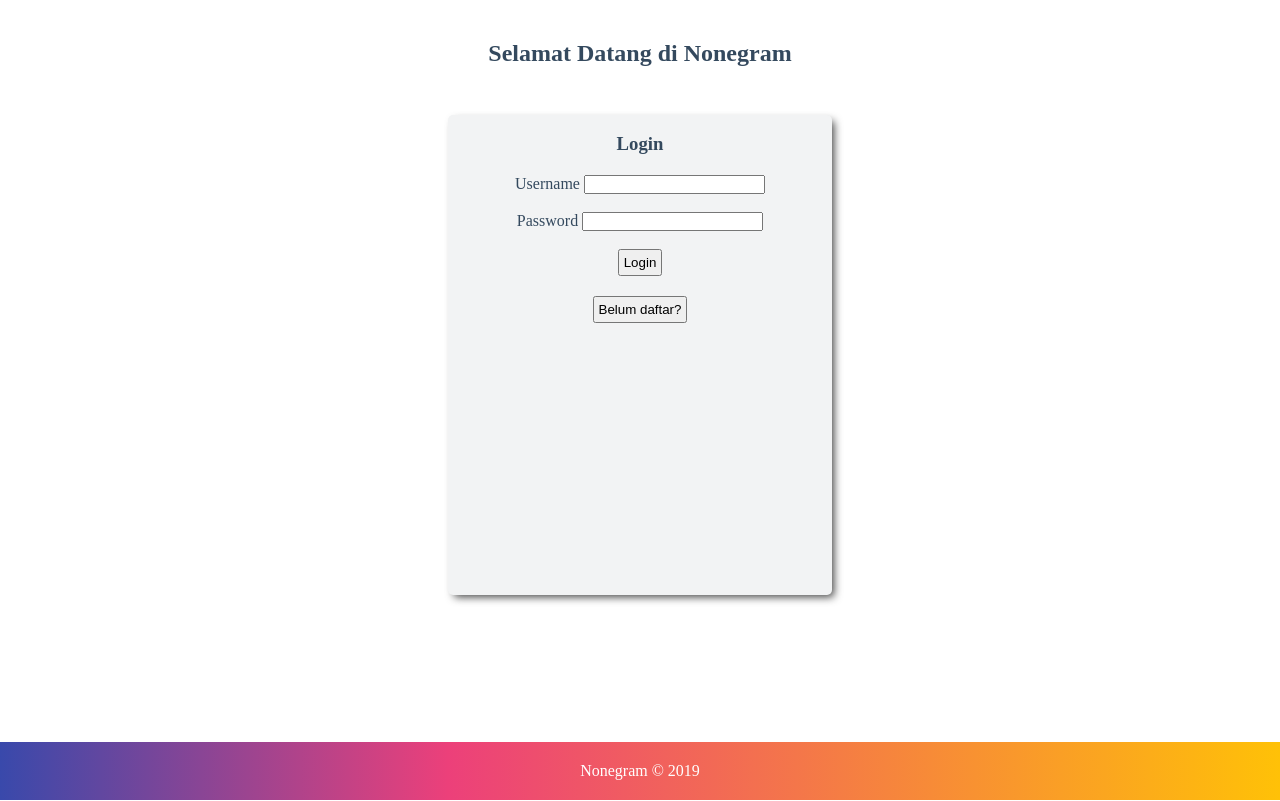
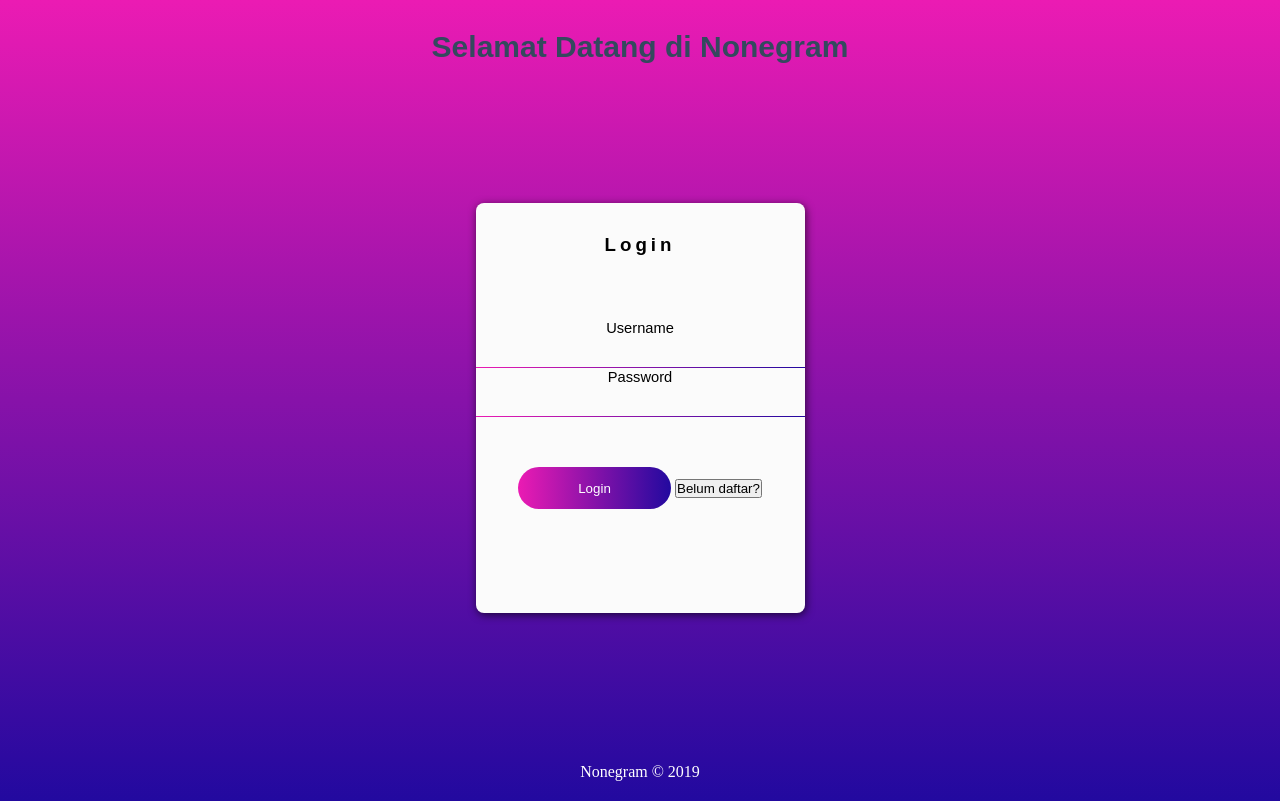
Before and after one commit to faizalv/nonegram, a PHP site: page / in a window 1280 px wide. Run offline with PHP 8.4, Linux system fonts and the light colour scheme.

Commit message:
merubah desian form login dan form daftar v.02

```diff
--- a/asset/style.css
+++ b/asset/style.css
@@ -17,7 +17,9 @@ html, body {
 .main-section {
     text-align: center;
     /*color: #fff;*/
-    background-color: #fff;
+
+    background: -webkit-linear-gradient(bottom, #22099F, #EB1BB3);
+    background-repeat: no-repeat;
     min-height: 100vh;
     overflow: hidden;
     display: block;
@@ -26,30 +28,63 @@ html, body {
 
 header {
     text-align: center;
-    padding-top: 20px;
+    padding-top: 10px;
     padding-bottom: 20px;
+    font-family: "Raleway", sans-serif;
+    font-size: 20px;
+
+}
+label {
+  font-family: "Raleway", sans-serif;
+  font-size: 11pt;
+  text-align: left;
 }
 
 #login-box,
 #reg-box{
-    display: inline-block;
-    -webkit-box-shadow: 4px 4px 9px -2px rgba(0,0,0,0.75);
-    -moz-box-shadow: 4px 4px 9px -2px rgba(0,0,0,0.75);
-    box-shadow: 4px 4px 9px -2px rgba(0,0,0,0.75);
-    color: #34495e;
-    border-radius: 5px;
-    height: 60vh;
-    width: 30vw;
-    background-color: #f2f3f4;
+  background: #fbfbfb;
+  border-radius: 8px;
+  box-shadow: 1px 2px 8px rgba(0, 0, 0, 0.65);
+  height: 410px;
+  margin: 6rem auto 8.1rem auto;
+  width: 329px;
+}
+
+#title-log {
+  font-family: "Raleway Thin", sans-serif;
+  letter-spacing: 4px;
+  padding-bottom: 23px;
+  padding-top: 13px;
+  text-align: center;
+}
+#signup, #daftar {
+  background: -webkit-linear-gradient(right, #22099F, #EB1BB3);
+  border: none;
+  border-radius: 21px;
+  cursor: pointer;
+  color: white;
+  font-family: "Raleway SemiBold", sans-serif;
+  height: 42.3px;
+  margin: 0 auto;
+  margin-top: 50px;
+  transition: 0.25s;
+  width: 153px;
 }
 
 #login-box form,
 #reg-box form {
     padding: 20px 30px 20px 30px;
 }
-
-.btn {
-    padding: 4px;
+.form-border {
+  background: -webkit-linear-gradient(right, #22099F, #EB1BB3);
+  height: 1px;
+  width: 100%;
+}
+.form-content {
+  background: #fbfbfb;
+  border: 3px;
+  outline: none;
+  padding-top: 14px;
 }
 
 #login-box.hide {
@@ -67,13 +102,20 @@ header {
     display: none;
 }
 
+.navbar {
+    padding: 10px 100px;
+}
+
+.container{
+    padding-top:40px;
+}
 
 
 footer {
     text-align: center;
     color: #fff;
-    background: linear-gradient(90deg, rgba(57,73,171,1) 0%, rgba(236,64,122,1) 35%, rgba(255,193,7,1) 100%);
-    position: absolute;
+    /*background: linear-gradient(90deg, rgba(57,73,171,1) 0%, rgba(236,64,122,1) 35%, rgba(255,193,7,1) 100%);
+    position: absolute;*/
     bottom: 0;
     padding: 20px;
     width: 100%;
--- a/index.php
+++ b/index.php
@@ -34,39 +34,45 @@ if (isset($_SESSION['logged-in'])) {
 <body>
 <div class="main-section">
     <header style="color: #34495e; margin: 20px 0 10px 0;">
-        <h2>Selamat Datang di Nonegram<?= $reg ?></h2>
+        <h2> Selamat Datang di Nonegram<?= $reg ?></h2>
         <br>
         <span style="color: red;"><?= $error ?></span>
     </header>
     <div id="login-box">
         <br>
-        <h3>Login</h3>
-        <form action="appcore/login.php" method="POST">
+        <div id = "title-log">
+            <h3>Login</h3>
+            <form action="appcore/login.php" method="POST">
+        </div>
             <label for="user">Username</label>
-            <input type="text" name="username" id="user" value="">
             <br>
+            <input type="text" name="username" id="user" class="form-content" >
+            <div class="form-border"></div>
+            <label for="pass">Password</label>
             <br>
-            <label for="pass">Password</label>
-            <input type="password" name="password" id="pass">
-            <br>
-            <br>
-            <input class="btn" type="submit" name="login" value="Login">
+            <input type="password" name="password" id="pass" class="form-content">
+            <div class="form-border"></div>
+            <input class="btn" type="submit" name="login" value="Login" id="signup">
         </form>
         <button class="btn" onclick="daftar()">Belum daftar?</button>
     </div>
+
+
+
     <div id="reg-box" class="hide">
         <br>
         <h3>Daftar</h3>
         <form action="appcore/register.php" method="POST">
             <label for="user">Username</label>
-            <input type="text" name="username" id="user">
             <br>
+            <input type="text" name="username" id="user" class="form-content">
+            <div class="form-border"></div>
             <br>
             <label for="pass">Password</label>
-            <input type="password" name="password" id="pass">
             <br>
-            <br>
-            <input class="btn" type="submit" name="reg" value="Daftar">
+            <input type="password" name="password" id="pass" class="form-content">
+            <div class="form-border"></div>
+            <input class="btn" type="submit" name="reg" value="Daftar" id="daftar">
         </form>
         <button class="btn" onclick="login()">Ingin login?</button>
     </div>
```
